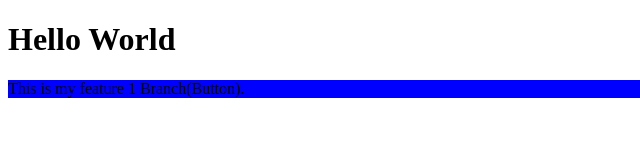
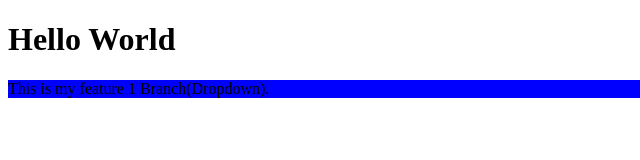
Before and after one commit to MuneebProblemSolver/LocalRepo, a plain HTML site: page index.html in a window 1280 px wide. Shown: the full height of the page, 0-640 px from the left. Drawn offline with Linux system fonts and the light colour scheme.

Commit message:
Dropdown added

```diff
--- a/index.html
+++ b/index.html
@@ -8,6 +8,6 @@
   </head>
   <body>
     <h1>Hello World</h1>
-    <p>This is my feature 1 Branch(Button).</p>
+    <p>This is my feature 1 Branch(Dropdown).</p>
   </body>
 </html>
```
